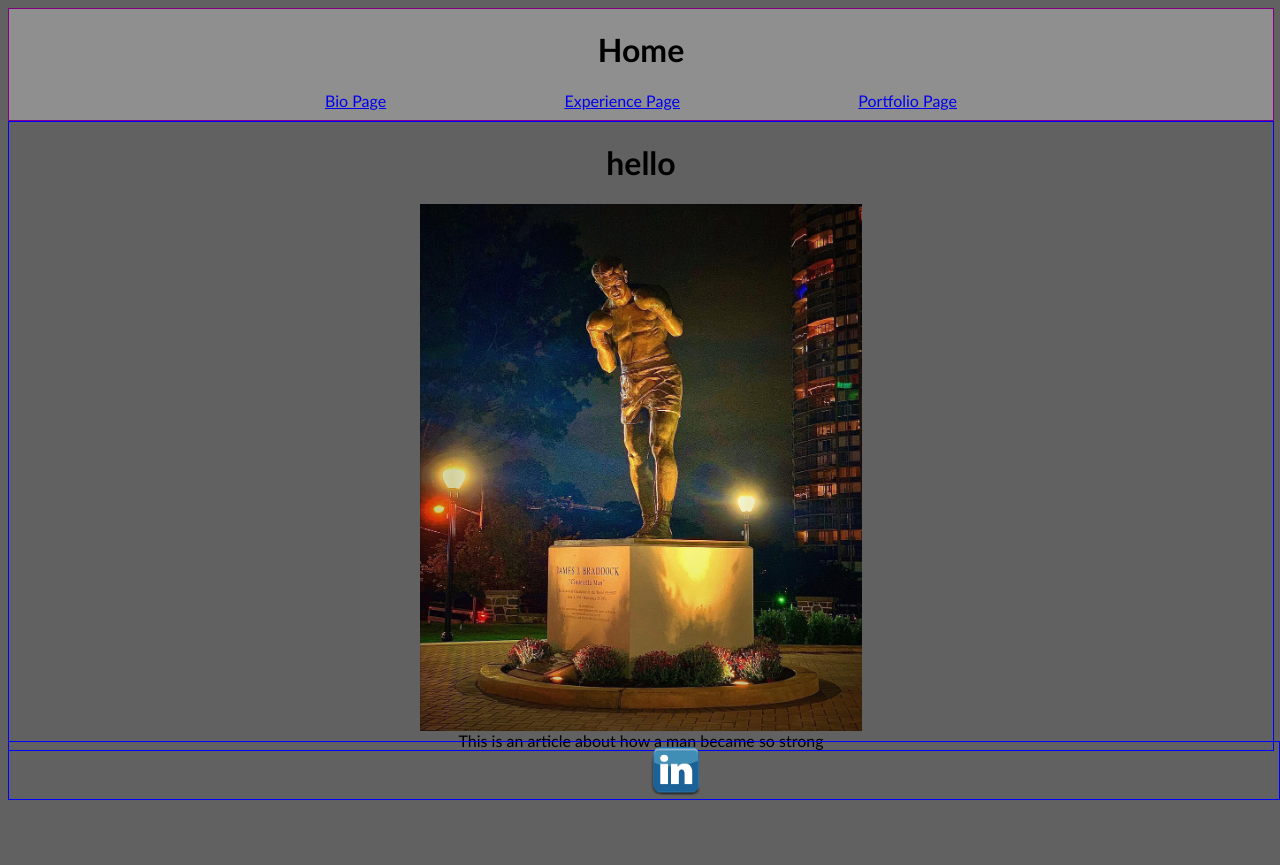
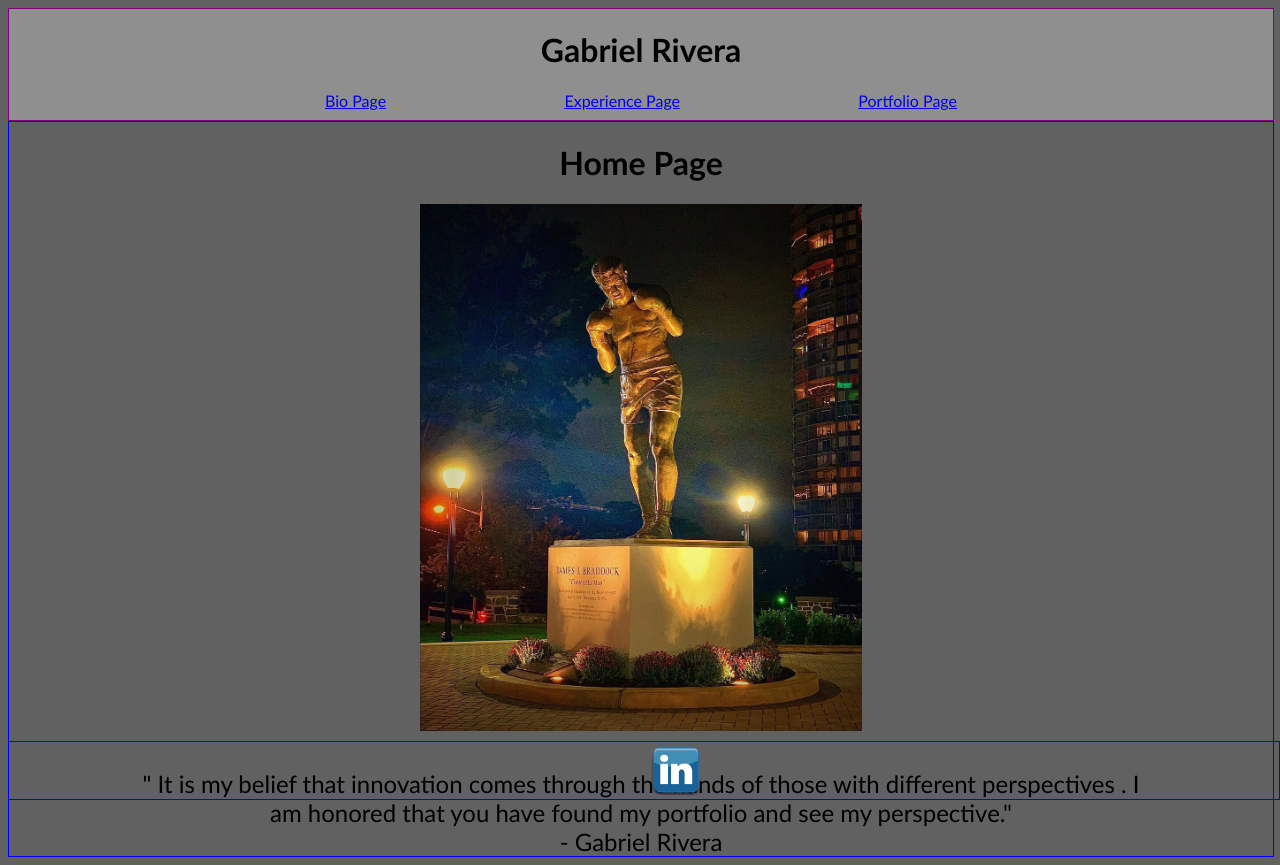
Before and after one commit to AllWatcherG/portfolioMV, a plain HTML site: page index.html in a window 1280 px wide. Before the commit the page ends 800 px from the top, so only its background shows below. Drawn offline with Linux system fonts and the light colour scheme.

Commit message:
Home Page qoute

```diff
--- a/index.html
+++ b/index.html
@@ -9,7 +9,7 @@
 </head>
 <body>
     <Header>
-        <h1>Home</h1>
+        <h1>Gabriel Rivera</h1>
 
     <nav>
         <a href="bio.html">Bio Page</a>
@@ -19,9 +19,11 @@
     </Header>
 
     <div id="homeQuote">
-        <h1>hello</h1>
+        <h1>Home Page</h1>
         <img id = "james" src="jamesJBradock.jpg" alt = "James J Braddock Statue">
-        <article>This is an article about how a man became so strong </article>
+        <article>" It is my belief that innovation comes through the hands of those with different perspectives
+            . I am honored that you have found my portfolio and see my perspective."  <br>- Gabriel Rivera
+        </article>
 
     </div>
     <footer>
--- a/styles.css
+++ b/styles.css
@@ -33,6 +33,12 @@ nav{
     width: 100%;
     border: .1rem solid blue;
 }
+article{
+    margin-top: 3%;
+    width: 80%;
+    font-size: 1.5rem;
+    text-align: center;
+}
 #james{
    width: 35%;
 }
```
